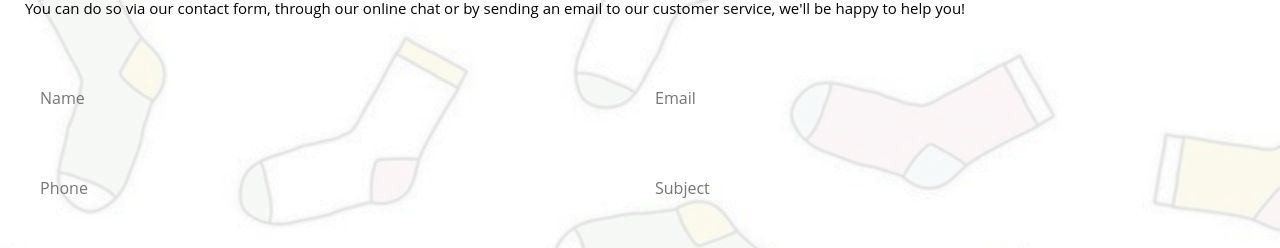
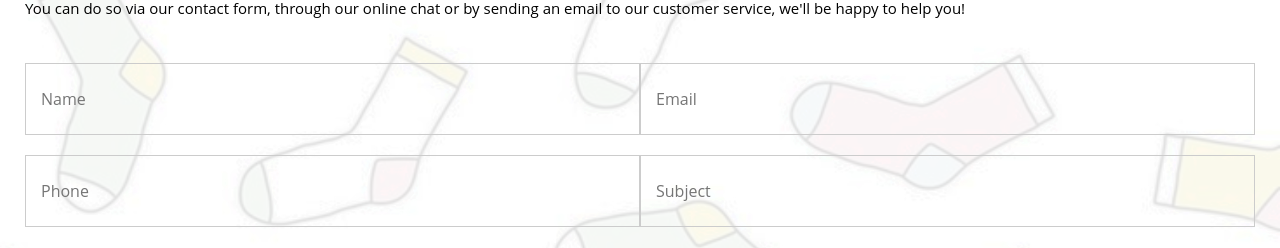
Before and after one commit to Yorrryiii/JEM_Shocks, a React (Create React App) app in the folder jem_shocks/: page /JEM_SHOCKS/contact in a window 1280 px wide. Shown: the part 701-949 px from the top of the page. Built offline with nearby package versions, Linux system fonts and the light colour scheme; a web font is replaced by a local one.

Commit message:
no message

```diff
--- a/jem_shocks/src/components/styles/Contact.css
+++ b/jem_shocks/src/components/styles/Contact.css
@@ -29,6 +29,8 @@
     font-size: 1rem;
     color: #000;
     font-family: 'Poppins','Open Sans', sans-serif;
+    /* Añadimos un borde de color gris */
+    border: 1px solid #ccc;
 }
 
 input:focus{
```
